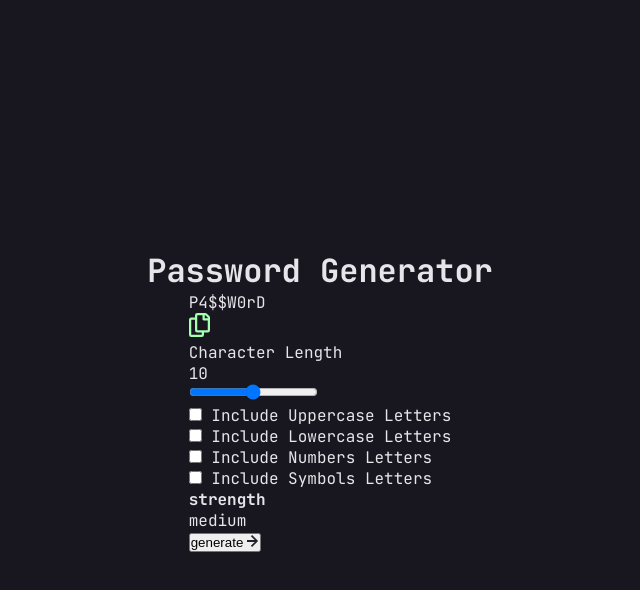
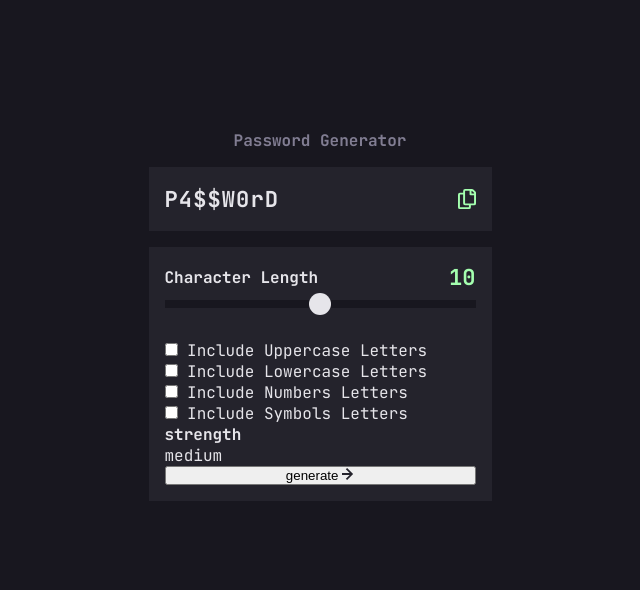
Before and after one commit to leeport511/password-generate-app, a website: page index.html in a window 1280 px wide. Shown: the whole page, without its empty margins (320-960 px from the left). Drawn offline with Linux system fonts and the light colour scheme.

Commit message:
cambiando estilos del main

```diff
--- a/index.html
+++ b/index.html
@@ -8,21 +8,21 @@
       <title>Password Generator App</title>
 </head>
 <body>
-      <header>
+      <header class="title-container">
             <h1>Password Generator</h1>
       </header>
-      <main>
-            <div>
+      <main class="pass-generator-container">
+            <div class="password">
                   <p>P4$$W0rD</p>
                   <img src="./assets/images/icon-copy.svg" alt="Copy to Clipboard">
             </div>
             <form>
-                  <div>
+                  <div class="password-length-container">
                         <div>
                               <label for="characters">Character Length</label>
                               <p>10</p>
                         </div>
-                        <input type="range" min="8" max="20" id="characters">
+                        <input type="range" min="6" max="16" id="characters-range">
                   </div>
                   <div>
                         <div>
--- a/sass/component/_index.scss
+++ b/sass/component/_index.scss
@@ -1,8 +1,106 @@
+@use '../globals/variables';
+
+
 // mobile screen
+
+//header
+
+.title-container {
+      text-align: center;
+      color: variables.$gray;
+      margin-bottom: 16px;
+
+      h1 {
+            font-size: 16px;
+            font-weight: bold;
+      }
+}
+
+// main
+
+.pass-generator-container {
+      min-width: 343px;
+      height: 503px;
+
+
+      .password {
+           display: flex;
+           justify-content: space-between;
+           align-items: center;
+           padding: 16px;
+           width: 100%;
+           height: 64px;
+           background-color: variables.$dark-gray;
+           margin-bottom: 16px;
+
+           p {
+            font-size: 22px;
+            font-weight: bold;
+            letter-spacing: 0.07rem;
+           }
+
+           img{
+            width: 18px;
+           }
+      }
+
+      form {
+            display: flex;
+            flex-direction: column;
+            background-color: variables.$dark-gray;
+            padding: 16px;
+
+
+            .password-length-container {
+                  margin-bottom: 32px;
+                  width: 100%;
+                  display: flex;
+                  flex-direction: column;
+
+                  div {
+                        display: flex;
+                        justify-content: space-between;
+                        align-items: center;
+                        margin-bottom: 8px;
+
+
+                        label {
+                           font-size: 16px;
+                           font-weight: bold;
+                        }
+
+                        p {
+                           color: variables.$strong-pass;
+                           font-size: 22px;
+                           font-weight: bolder;
+                        }
+                  }
+
+                  input {
+                        -webkit-appearance: none;
+                        background: variables.$very-dark-blue;
+                        outline: none;
+                        height: 8px;
+                        padding: 0;
+
+                  }
+
+                  input::-webkit-slider-thumb{
+                        -webkit-appearance: none;
+                        appearance: none;
+                        width: 22px;
+                        height: 22px;
+                        background: variables.$white-gray;
+                        border-radius: 50%;
+                        cursor: pointer;
+                  }
 
 
 
+            }
+      }
 
+}
 
 
 
```
Also changed, not shown: css/style.css, 1 other file.
